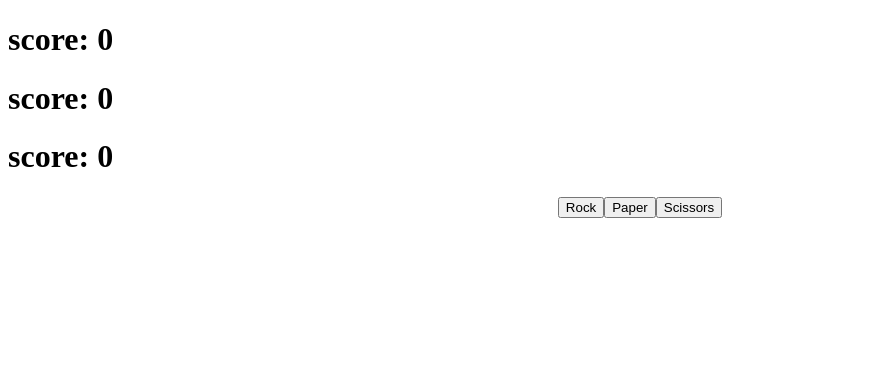
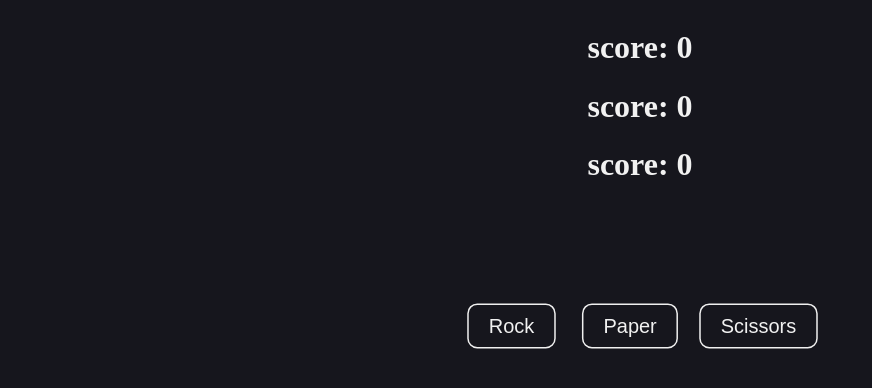
Before and after one commit to Syvit/rock-paper-scissors, a plain HTML site: page index.html in a window 1280 px wide. Shown: the whole page, without its empty margins (0-872 px from the left). Drawn offline with Linux system fonts and the light colour scheme.

Commit message:
fixed game functionality. Now you can play the game with buttons

```diff
--- a/function.js
+++ b/function.js
@@ -2,11 +2,16 @@ const choices = ['rock', 'paper', 'scissors'];
 const buttons = document.querySelectorAll('button')
 
 function game() {
-    // for (let i=0; i<5; i++){
-    //      playerChoice();
     playerChoice();
 };
 
+function playerChoice() {
+    buttons.forEach((button) =>{
+        button.addEventListener('click', () => {
+            playRound(button.id);
+        });
+    });
+}
 
 function playRound(playerSelection) {
     // const playerSelection = playerChoice();
@@ -15,17 +20,8 @@ function playRound(playerSelection) {
     console.log(winner);
 }
 
-function playerChoice() {
-    buttons.forEach((button) =>{
-        button.addEventListener('click', e => {
-            playRound(button.id);
-        });
-    });
-}
-
-
 const computerChoice = () => {
-    choices[Math.floor(Math.random() * choices.length)];
+    return choices[Math.floor(Math.random() * choices.length)];
 }
 
 function checkWinner(choiceP, choiceC) {
--- a/style.css
+++ b/style.css
@@ -1,5 +1,31 @@
-#buttons {
+body{
+    background-color: #16161d;
+}
+main {
+    color: #f1f1f1;
     display: flex;
     justify-content: center;
     align-items: center;
+    justify-content: space-evenly;
+    flex-direction: column;
 }
+
+#buttons{
+    margin: 5em;
+}
+
+button {
+margin: 2em;
+border: 0.1em solid #f0f0f0;
+background-color: transparent;
+color: #f1f1f1;
+padding: 0.5em 1em;
+border-radius: 0.5em;
+transition: 0.1s;
+scale: 1.5;
+}
+
+button:hover{
+    transform: translateY(-0.1em);
+    box-shadow: 0em 0.3em 0.2em rgba(121, 106, 255, 0.24);
+}
```
Also changed, not shown: js.js (deleted, +0 -19 lines).
